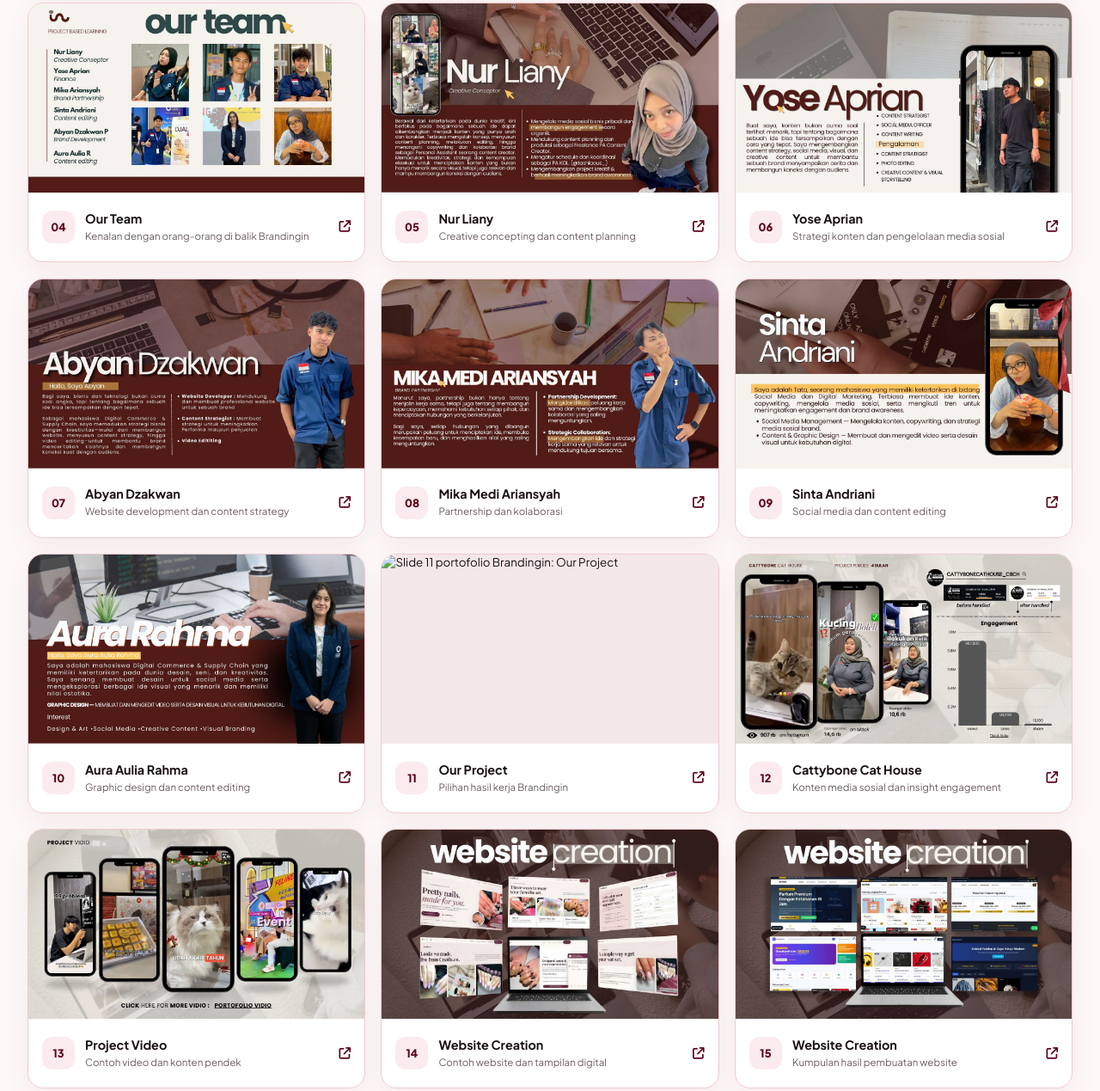
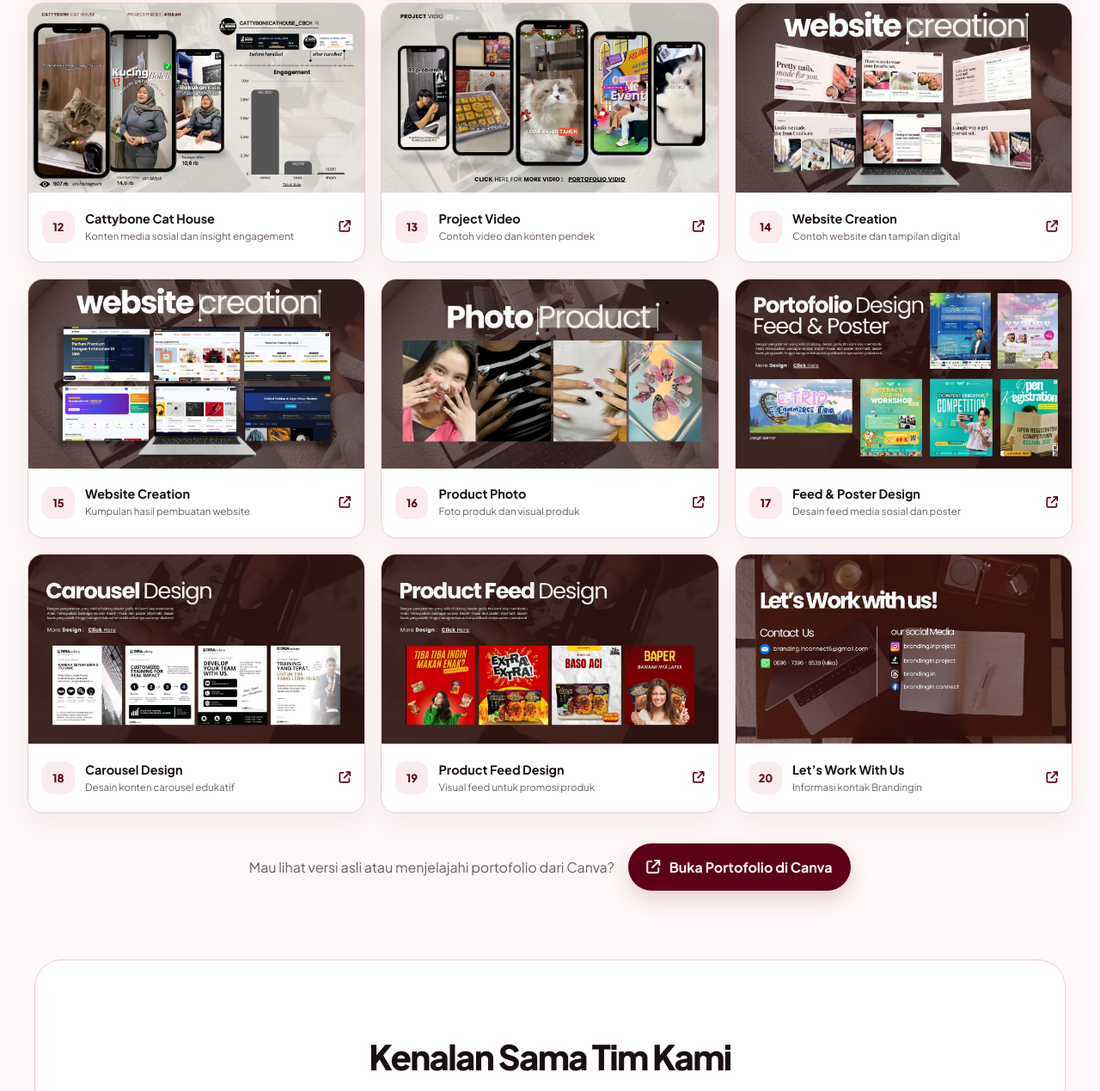
Before and after one commit to ByannWayne/tesdulu, a plain HTML site: page index.html in a window 1280 px wide. Shown: the part 4489-5758 px from the top of the page at 86% size. Drawn offline with Linux system fonts and the light colour scheme; files whose address does not match are found by name.

Commit message:
Update index.html

```diff
--- a/index.html
+++ b/index.html
@@ -1277,71 +1277,40 @@
                 <span class="portfolio-slide-image"><img src="slide-03.jpg" loading="lazy" alt="Slide 3 portofolio Brandingin: Creative Tools"></span>
                 <span class="portfolio-slide-meta"><span class="portfolio-slide-number">03</span><span><strong>Creative Tools</strong><small>Tools yang dipakai untuk proses kreatif</small></span><i class="fa-solid fa-arrow-up-right-from-square" aria-hidden="true"></i></span>
             </button>
-            <button class="portfolio-slide reveal" type="button" data-slide="3" aria-label="Buka slide 4: Our Team">
-                <span class="portfolio-slide-image"><img src="slide-04.jpg" loading="lazy" alt="Slide 4 portofolio Brandingin: Our Team"></span>
-                <span class="portfolio-slide-meta"><span class="portfolio-slide-number">04</span><span><strong>Our Team</strong><small>Kenalan dengan orang-orang di balik Brandingin</small></span><i class="fa-solid fa-arrow-up-right-from-square" aria-hidden="true"></i></span>
             </button>
-            <button class="portfolio-slide reveal" type="button" data-slide="4" aria-label="Buka slide 5: Nur Liany">
-                <span class="portfolio-slide-image"><img src="slide-05.jpg" loading="lazy" alt="Slide 5 portofolio Brandingin: Nur Liany"></span>
-                <span class="portfolio-slide-meta"><span class="portfolio-slide-number">05</span><span><strong>Nur Liany</strong><small>Creative concepting dan content planning</small></span><i class="fa-solid fa-arrow-up-right-from-square" aria-hidden="true"></i></span>
-            </button>
-            <button class="portfolio-slide reveal" type="button" data-slide="5" aria-label="Buka slide 6: Yose Aprian">
-                <span class="portfolio-slide-image"><img src="slide-06.jpg" loading="lazy" alt="Slide 6 portofolio Brandingin: Yose Aprian"></span>
-                <span class="portfolio-slide-meta"><span class="portfolio-slide-number">06</span><span><strong>Yose Aprian</strong><small>Strategi konten dan pengelolaan media sosial</small></span><i class="fa-solid fa-arrow-up-right-from-square" aria-hidden="true"></i></span>
-            </button>
-            <button class="portfolio-slide reveal" type="button" data-slide="6" aria-label="Buka slide 7: Abyan Dzakwan">
-                <span class="portfolio-slide-image"><img src="slide-07.jpg" loading="lazy" alt="Slide 7 portofolio Brandingin: Abyan Dzakwan"></span>
-                <span class="portfolio-slide-meta"><span class="portfolio-slide-number">07</span><span><strong>Abyan Dzakwan</strong><small>Website development dan content strategy</small></span><i class="fa-solid fa-arrow-up-right-from-square" aria-hidden="true"></i></span>
-            </button>
-            <button class="portfolio-slide reveal" type="button" data-slide="7" aria-label="Buka slide 8: Mika Medi Ariansyah">
-                <span class="portfolio-slide-image"><img src="slide-08.jpg" loading="lazy" alt="Slide 8 portofolio Brandingin: Mika Medi Ariansyah"></span>
-                <span class="portfolio-slide-meta"><span class="portfolio-slide-number">08</span><span><strong>Mika Medi Ariansyah</strong><small>Partnership dan kolaborasi</small></span><i class="fa-solid fa-arrow-up-right-from-square" aria-hidden="true"></i></span>
-            </button>
-            <button class="portfolio-slide reveal" type="button" data-slide="8" aria-label="Buka slide 9: Sinta Andriani">
-                <span class="portfolio-slide-image"><img src="slide-09.jpg" loading="lazy" alt="Slide 9 portofolio Brandingin: Sinta Andriani"></span>
-                <span class="portfolio-slide-meta"><span class="portfolio-slide-number">09</span><span><strong>Sinta Andriani</strong><small>Social media dan content editing</small></span><i class="fa-solid fa-arrow-up-right-from-square" aria-hidden="true"></i></span>
-            </button>
-            <button class="portfolio-slide reveal" type="button" data-slide="9" aria-label="Buka slide 10: Aura Aulia Rahma">
-                <span class="portfolio-slide-image"><img src="slide-10.jpg" loading="lazy" alt="Slide 10 portofolio Brandingin: Aura Aulia Rahma"></span>
-                <span class="portfolio-slide-meta"><span class="portfolio-slide-number">10</span><span><strong>Aura Aulia Rahma</strong><small>Graphic design dan content editing</small></span><i class="fa-solid fa-arrow-up-right-from-square" aria-hidden="true"></i></span>
-            </button>
-            <button class="portfolio-slide reveal" type="button" data-slide="10" aria-label="Buka slide 11: Our Project">
-                <span class="portfolio-slide-image"><img src="portfolio-pages/slide-11.jpg" loading="lazy" alt="Slide 11 portofolio Brandingin: Our Project"></span>
-                <span class="portfolio-slide-meta"><span class="portfolio-slide-number">11</span><span><strong>Our Project</strong><small>Pilihan hasil kerja Brandingin</small></span><i class="fa-solid fa-arrow-up-right-from-square" aria-hidden="true"></i></span>
-            </button>
-            <button class="portfolio-slide reveal" type="button" data-slide="11" aria-label="Buka slide 12: Cattybone Cat House">
+            <button class="portfolio-slide reveal" type="button" data-slide="11" aria-label="Buka slide 4: Cattybone Cat House">
                 <span class="portfolio-slide-image"><img src="slide-12.jpg" loading="lazy" alt="Slide 12 portofolio Brandingin: Cattybone Cat House"></span>
                 <span class="portfolio-slide-meta"><span class="portfolio-slide-number">12</span><span><strong>Cattybone Cat House</strong><small>Konten media sosial dan insight engagement</small></span><i class="fa-solid fa-arrow-up-right-from-square" aria-hidden="true"></i></span>
             </button>
-            <button class="portfolio-slide reveal" type="button" data-slide="12" aria-label="Buka slide 13: Project Video">
+            <button class="portfolio-slide reveal" type="button" data-slide="12" aria-label="Buka slide 5: Project Video">
                 <span class="portfolio-slide-image"><img src="slide-13.jpg" loading="lazy" alt="Slide 13 portofolio Brandingin: Project Video"></span>
                 <span class="portfolio-slide-meta"><span class="portfolio-slide-number">13</span><span><strong>Project Video</strong><small>Contoh video dan konten pendek</small></span><i class="fa-solid fa-arrow-up-right-from-square" aria-hidden="true"></i></span>
             </button>
-            <button class="portfolio-slide reveal" type="button" data-slide="13" aria-label="Buka slide 14: Website Creation">
+            <button class="portfolio-slide reveal" type="button" data-slide="13" aria-label="Buka slide 6: Website Creation">
                 <span class="portfolio-slide-image"><img src="slide-14.jpg" loading="lazy" alt="Slide 14 portofolio Brandingin: Website Creation"></span>
                 <span class="portfolio-slide-meta"><span class="portfolio-slide-number">14</span><span><strong>Website Creation</strong><small>Contoh website dan tampilan digital</small></span><i class="fa-solid fa-arrow-up-right-from-square" aria-hidden="true"></i></span>
             </button>
-            <button class="portfolio-slide reveal" type="button" data-slide="14" aria-label="Buka slide 15: Website Creation">
+            <button class="portfolio-slide reveal" type="button" data-slide="14" aria-label="Buka slide 7: Website Creation">
                 <span class="portfolio-slide-image"><img src="slide-15.jpg" loading="lazy" alt="Slide 15 portofolio Brandingin: Website Creation"></span>
                 <span class="portfolio-slide-meta"><span class="portfolio-slide-number">15</span><span><strong>Website Creation</strong><small>Kumpulan hasil pembuatan website</small></span><i class="fa-solid fa-arrow-up-right-from-square" aria-hidden="true"></i></span>
             </button>
-            <button class="portfolio-slide reveal" type="button" data-slide="15" aria-label="Buka slide 16: Product Photo">
+            <button class="portfolio-slide reveal" type="button" data-slide="15" aria-label="Buka slide 8: Product Photo">
                 <span class="portfolio-slide-image"><img src="slide-16.jpg" loading="lazy" alt="Slide 16 portofolio Brandingin: Product Photo"></span>
                 <span class="portfolio-slide-meta"><span class="portfolio-slide-number">16</span><span><strong>Product Photo</strong><small>Foto produk dan visual produk</small></span><i class="fa-solid fa-arrow-up-right-from-square" aria-hidden="true"></i></span>
             </button>
-            <button class="portfolio-slide reveal" type="button" data-slide="16" aria-label="Buka slide 17: Feed &amp; Poster Design">
+            <button class="portfolio-slide reveal" type="button" data-slide="16" aria-label="Buka slide 9: Feed &amp; Poster Design">
                 <span class="portfolio-slide-image"><img src="slide-17.jpg" loading="lazy" alt="Slide 17 portofolio Brandingin: Feed &amp; Poster Design"></span>
                 <span class="portfolio-slide-meta"><span class="portfolio-slide-number">17</span><span><strong>Feed &amp; Poster Design</strong><small>Desain feed media sosial dan poster</small></span><i class="fa-solid fa-arrow-up-right-from-square" aria-hidden="true"></i></span>
             </button>
-            <button class="portfolio-slide reveal" type="button" data-slide="17" aria-label="Buka slide 18: Carousel Design">
+            <button class="portfolio-slide reveal" type="button" data-slide="17" aria-label="Buka slide 10: Carousel Design">
                 <span class="portfolio-slide-image"><img src="slide-18.jpg" loading="lazy" alt="Slide 18 portofolio Brandingin: Carousel Design"></span>
                 <span class="portfolio-slide-meta"><span class="portfolio-slide-number">18</span><span><strong>Carousel Design</strong><small>Desain konten carousel edukatif</small></span><i class="fa-solid fa-arrow-up-right-from-square" aria-hidden="true"></i></span>
             </button>
-            <button class="portfolio-slide reveal" type="button" data-slide="18" aria-label="Buka slide 19: Product Feed Design">
+            <button class="portfolio-slide reveal" type="button" data-slide="18" aria-label="Buka slide 11: Product Feed Design">
                 <span class="portfolio-slide-image"><img src="slide-19.jpg" loading="lazy" alt="Slide 19 portofolio Brandingin: Product Feed Design"></span>
                 <span class="portfolio-slide-meta"><span class="portfolio-slide-number">19</span><span><strong>Product Feed Design</strong><small>Visual feed untuk promosi produk</small></span><i class="fa-solid fa-arrow-up-right-from-square" aria-hidden="true"></i></span>
             </button>
-            <button class="portfolio-slide reveal" type="button" data-slide="19" aria-label="Buka slide 20: Let’s Work With Us">
+            <button class="portfolio-slide reveal" type="button" data-slide="19" aria-label="Buka slide 12: Let’s Work With Us">
                 <span class="portfolio-slide-image"><img src="slide-20.jpg" loading="lazy" alt="Slide 20 portofolio Brandingin: Let’s Work With Us"></span>
                 <span class="portfolio-slide-meta"><span class="portfolio-slide-number">20</span><span><strong>Let’s Work With Us</strong><small>Informasi kontak Brandingin</small></span><i class="fa-solid fa-arrow-up-right-from-square" aria-hidden="true"></i></span>
             </button>
```
